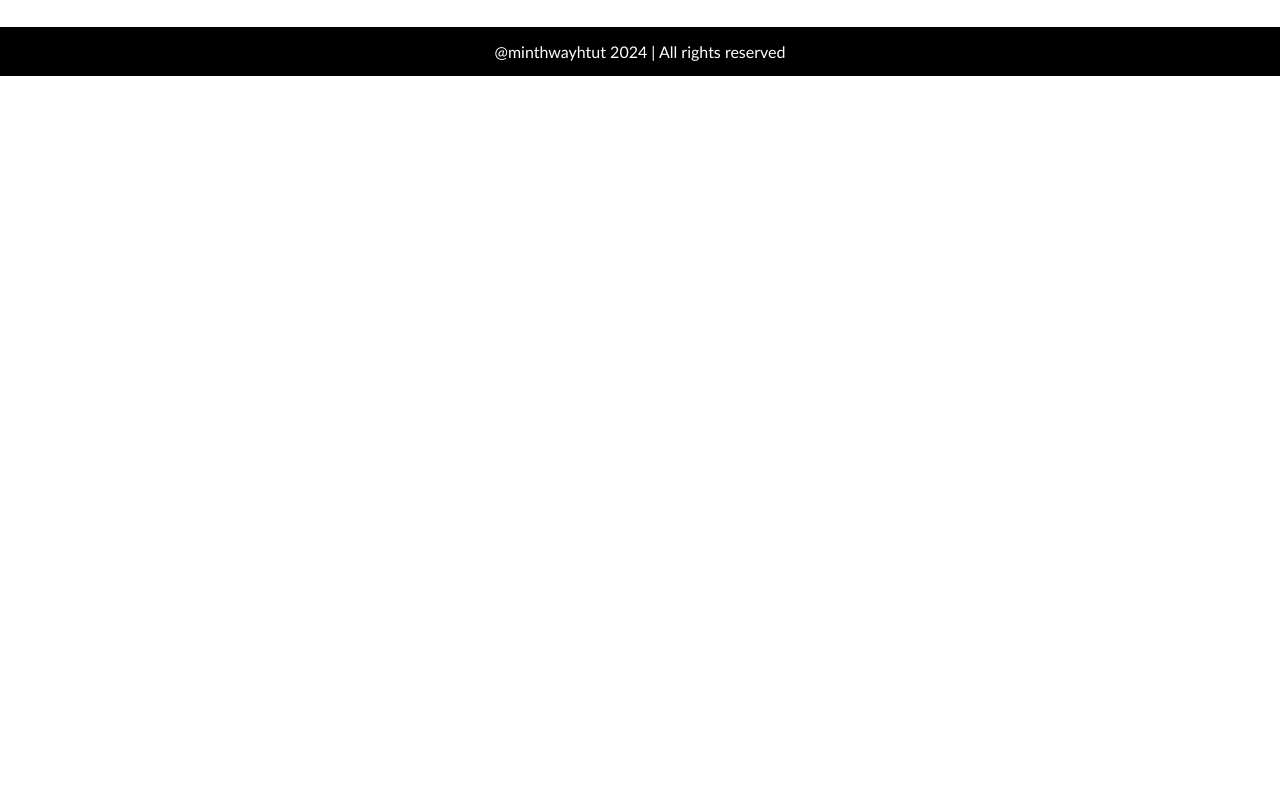
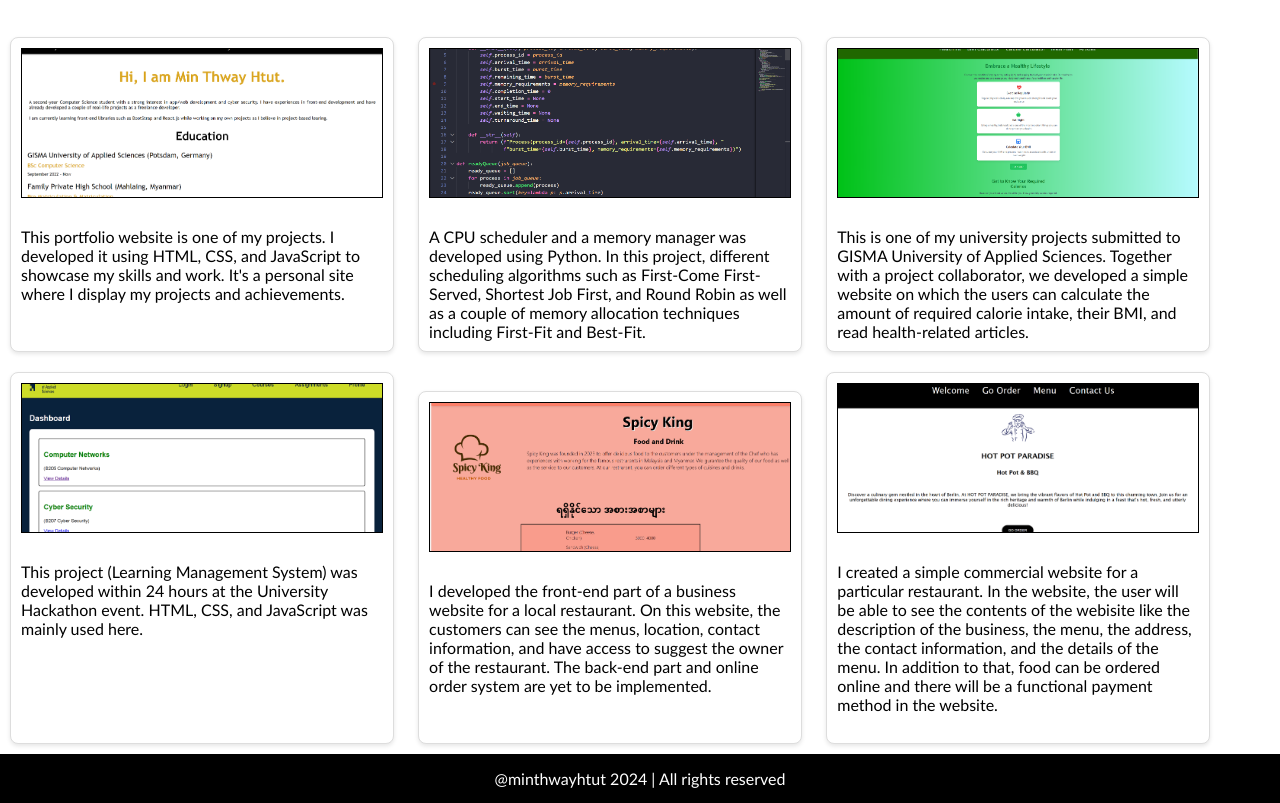
Before and after one commit to Min-Thway-Htut/min-thway-htut.github.io, a plain HTML site: page project.html in a window 1280 px wide. Shown: the part 131-934 px from the top of the page. Before the commit the page ends 800 px from the top, so only its background shows below. Drawn offline with Linux system fonts and the light colour scheme.

Commit message:
Adding a project section

```diff
--- a/project.html
+++ b/project.html
@@ -31,8 +31,71 @@
         </ul>
     </nav>
 
-    <h2>My Projects</h1>
 
+    <div class="OverallProjects">
+
+    <h2>My Projects</h2>
+
+    <div class="project-card">
+        <div class="project-image"><img src="images/personal-portfolio.png" alt="Portfolio Website"></div>
+        <br>
+        <p>This portfolio website is one of my projects. I developed it using HTML, CSS, and JavaScript to
+            showcase my skills and work. It's a personal site where I display my projects and achievements. </p>
+        <br>
+        <br>
+    </div>
+
+    <div class="project-card">
+        <div class="project-image"><img src="images/cpu-scheduler.png" alt="CPU Scheduler"></div>
+        <br>
+        <p>A CPU scheduler and a memory manager was developed using Python. In this project, different scheduling
+            algorithms such as First-Come First-Served, Shortest Job First, and Round Robin as well as a couple of
+             memory allocation techniques including First-Fit and Best-Fit.
+        </p>
+    </div>
+
+    <div class="project-card">
+        <div class="project-image"><img src="images/health-fit.png"></div>
+        <br>
+        <p>This is one of my university projects submitted to GISMA University of Applied Sciences.
+            Together with a project collaborator, we developed a simple website on which the users can calculate the amount
+            of required calorie intake, their BMI, and read health-related articles.
+        </p>
+    </div>
+
+    <div class="project-card">
+        <div class="project-image"><img src="images/hackathon.png"></div>
+        <br>
+        <p>This project (Learning Management System) was developed within 24 hours at the University Hackathon event.
+            HTML, CSS, and JavaScript was mainly used here.
+        </p>
+        <br>
+        <br>
+        <br>
+        <br>
+        <br>
+    </div>
+
+    <div class="project-card">
+        <div class="project-image"><img src="images/spicy-king.png"></div>
+        <br>
+        <p>I developed the front-end part of a business website for a local restaurant. On this website, the
+            customers can see the menus, location, contact information, and have access to suggest the owner of the restaurant.
+            The back-end part and online order system are yet to be implemented.
+        </p>
+        <br>
+        <br>
+    </div>
+
+    <div class="project-card">
+        <div class="project-image"><img src="images/hotpot.png"></div>
+        <br>
+        <p>I created a simple commercial website for a particular restaurant. In the website, the user will be able to see the contents of the webisite like the description of the business, the menu, the address, the contact information, and the details of the menu. In addition to that, food can be ordered online and there will be a functional payment method in the website.
+        </p>
+        <br>
+    </div>
+
+    </div>
 
     <footer class="footer">
         <p>@minthwayhtut 2024 | All rights reserved</p>
--- a/styles.css
+++ b/styles.css
@@ -183,11 +183,37 @@ div.desc {
   }
 
 
+.Projects{
+    width: 80%;
+    margin: 0 auto;
+    text-align: center;
+}
 
+.project-card {
+    display: inline-block;
+    width: 30%;
+    background-color: #fff;
+    border: 1px solid #ddd;
+    border-radius: 8px;
+    margin: 10px;
+    padding: 10px;
+    box-shadow: 0 2px 4px rgba(0,0,0,0.1);
+}
 
+.project-image {
+    width: 100%;
+    height: 150px;
+    background-color: #000;
+    margin-bottom: 10px;
+    border-radius: 4px;
+}
 
-
-
+.project-image img {
+    width: 100%;
+    height: 100%;
+    object-fit: cover;
+    border: 1px solid black;
+}
 
 #description{
     text-align:justify;
```
Also changed, not shown: images/cpu-scheduler.png (renamed from images/project-four.png), images/hackathon.png (renamed from images/Screenshot 2024-06-16 191823.png), images/health-fit.png (renamed from images/project-three.png), images/hotpot.png (renamed from images/project-two.png), images/personal-portfolio.png (added), images/spicy-king.png (renamed from images/Screenshot 2024-06-16 193011.png).
